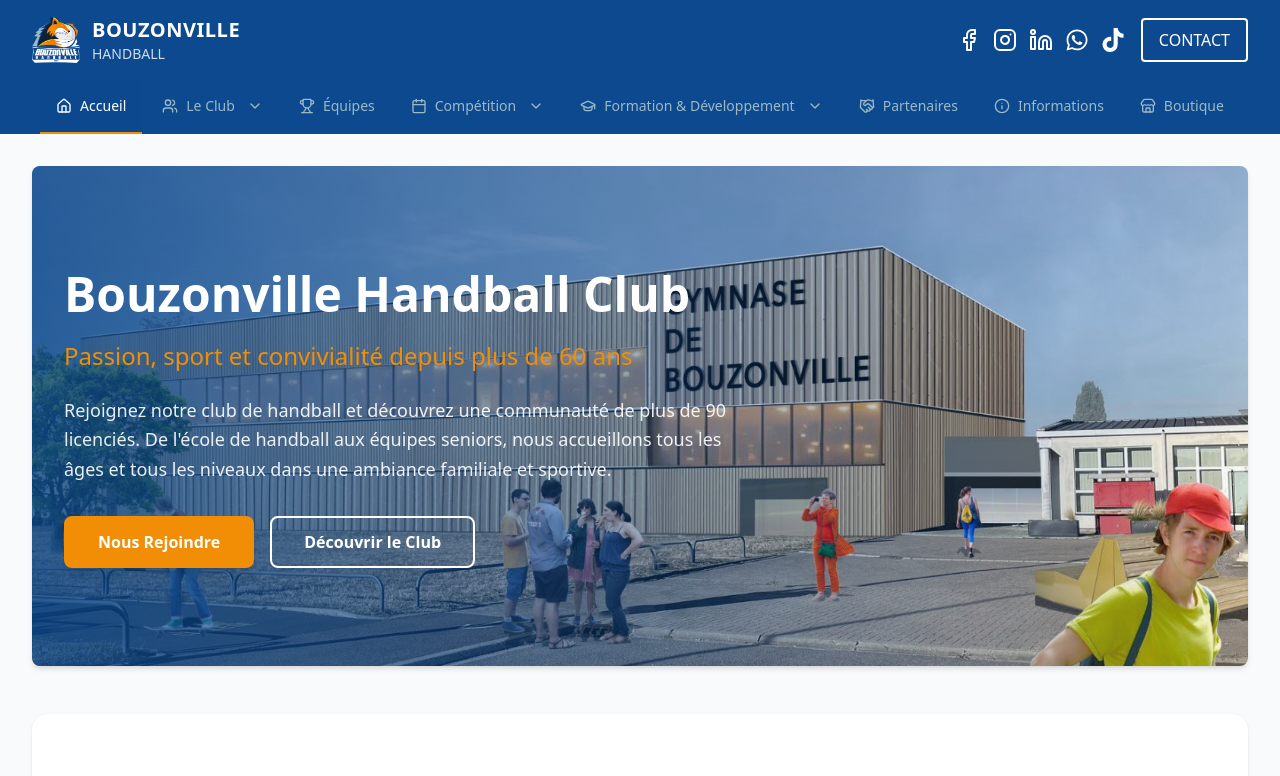
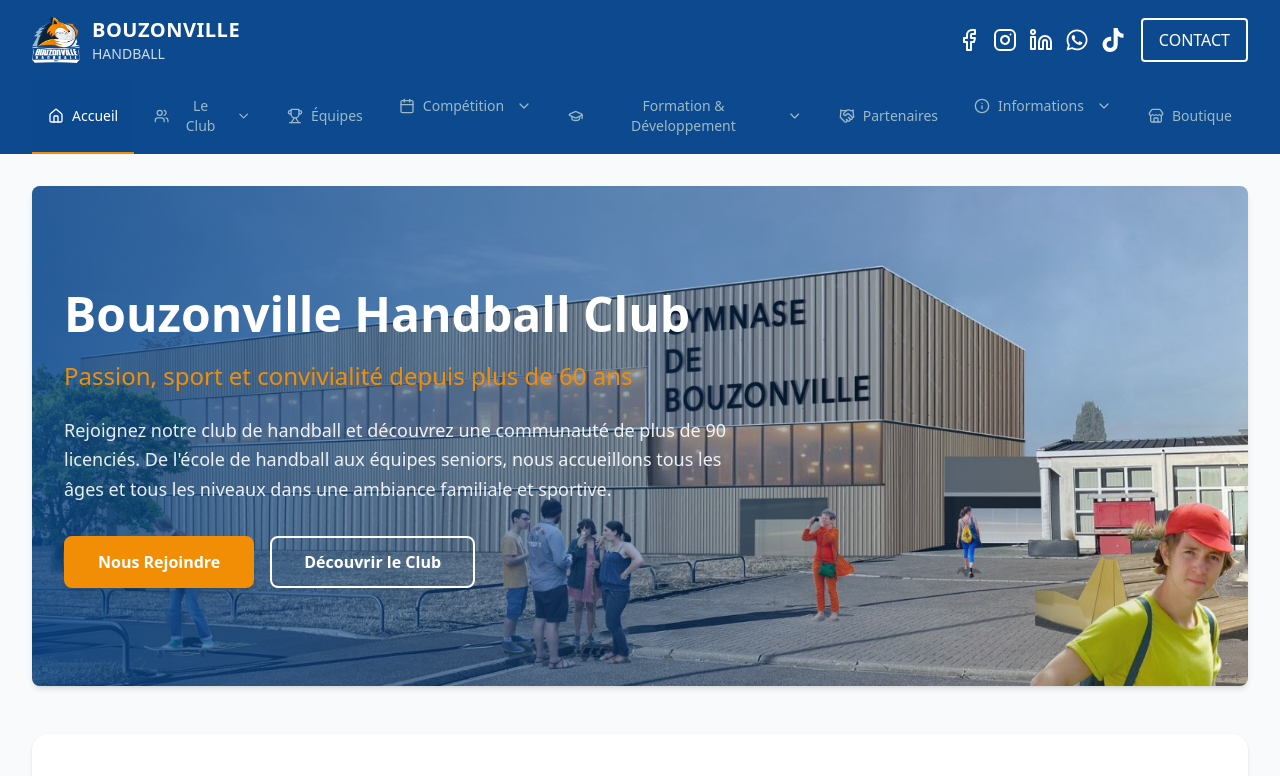
Before and after one commit to LoricBndn/bouzonville-handball-site, a Next.js app: page / in a window 1280 px wide. Shown: the top 776 px of the page. Built offline with nearby package versions, Linux system fonts and the light colour scheme.

Commit message:
Add submenu to Informations in Navbar
The 'Informations' menu item now includes a dropdown with links to 'Planning Entraînements', 'Licences & Tarifs', and 'Documents', each with its own icon. Also refactored the dropdown arrow logic for clarity.

```diff
--- a/src/components/layout/Navbar.tsx
+++ b/src/components/layout/Navbar.tsx
@@ -1,6 +1,6 @@
 "use client";
 
-import { useEffect, useState } from "react";
+import { useState } from "react";
 import Link from "next/link";
 import { usePathname } from "next/navigation";
 import {
@@ -23,6 +23,9 @@ import {
   Dumbbell,
   Scale,
   UserCheck,
+  CalendarClock,
+  FileText,
+  FolderOpen,
 } from "lucide-react";
 
 export default function NavBar() {
@@ -68,7 +71,27 @@ export default function NavBar() {
       ],
     },
     { href: "/partenaires", label: "Partenaires", icon: Handshake },
-    { href: "/infos", label: "Informations", icon: Info },
+    {
+      label: "Informations",
+      icon: Info,
+      children: [
+        {
+          href: "/informations/planning-entrainement",
+          label: "Planning Entraînements",
+          icon: CalendarClock,
+        },
+        {
+          href: "/informations/licences",
+          label: "Licences & Tarifs",
+          icon: FileText,
+        },
+        {
+          href: "/informations/documents",
+          label: "Documents",
+          icon: FolderOpen,
+        },
+      ],
+    },
     { href: "/boutique", label: "Boutique", icon: Store },
   ];
 
@@ -136,14 +159,10 @@ export default function NavBar() {
                     <span>{item.label}</span>
 
                     <ChevronDown
-                      className={`w-4 h-4 ml-1 transform transition-transform duration-300 ${
-                        openDropdown === item.label ||
-                        pathname.startsWith(
-                          item.children?.[0]?.href?.split("/")[1] ?? ""
-                        )
-                          ? "rotate-180"
-                          : "rotate-0"
-                      } group-hover:rotate-180 xl:group-hover:transition-transform`}
+                      className={`w-4 h-4 ml-1 transform transition-transform duration-300
+                        ${openDropdown === item.label ? "rotate-180" : "rotate-0"}
+                        xl:group-hover:rotate-180
+                      `}
                     />
                   </button>
 
```
